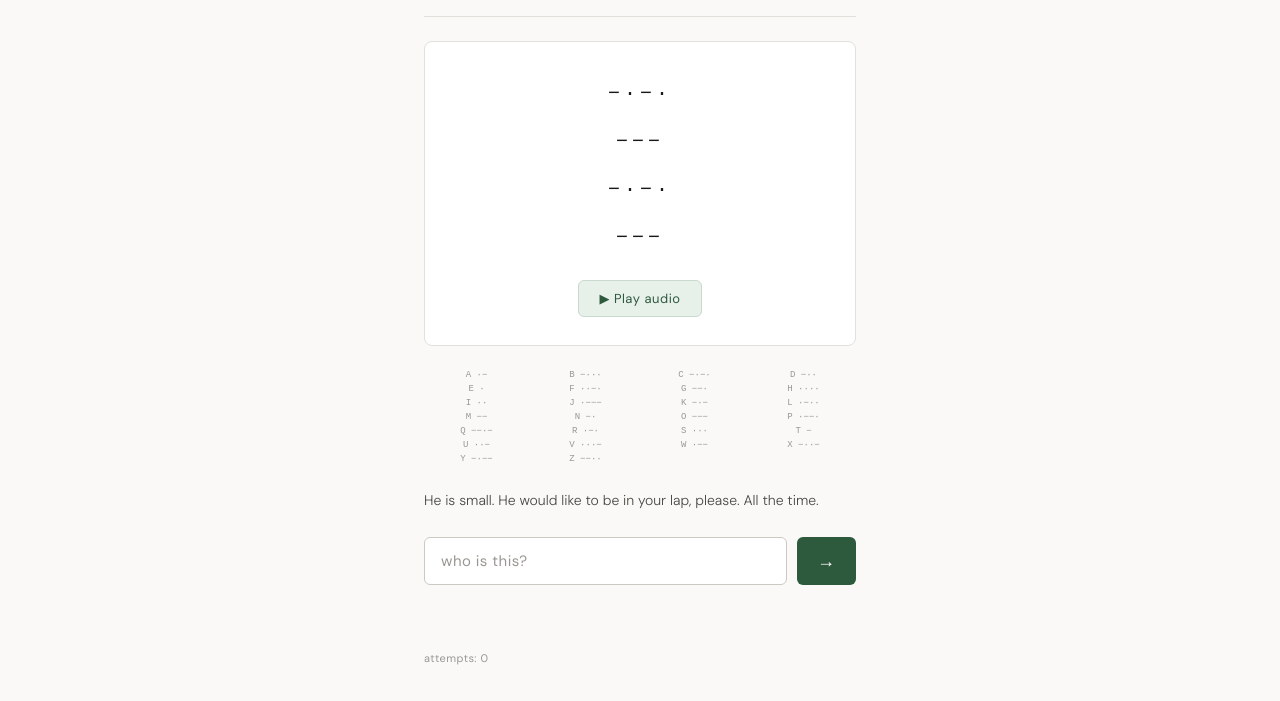
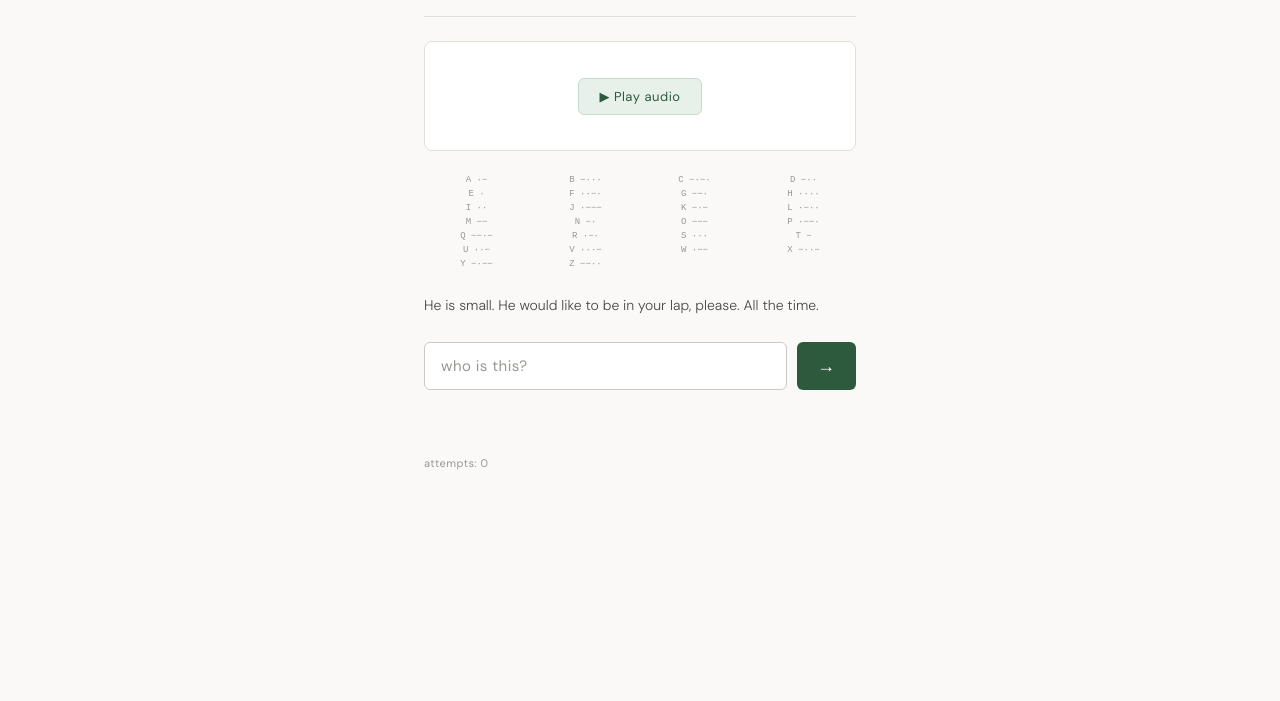
Before and after one commit to preoccupied-alan/weddinggame, a plain HTML site: page puzzles/level3.html in a window 1280 px wide. Shown: the part 209-910 px from the top of the page. After the commit the page ends 800 px from the top, so only its background shows below. Drawn offline with Linux system fonts and the light colour scheme.

Commit message:
Refactor level3.html by removing Morse clues
Removed Morse code clues and updated hint text.

```diff
--- a/puzzles/level3.html
+++ b/puzzles/level3.html
@@ -31,12 +31,6 @@
   <div class="rule"></div>
 
   <div class="clue" style="flex-direction:column;gap:18px;">
-    <div class="morse">
-      −·−·<br>
-      −−−<br>
-      −·−·<br>
-      −−−
-    </div>
     <button class="play-btn" id="play-btn">▶ Play audio</button>
   </div>
 
@@ -84,7 +78,7 @@ document.getElementById('play-btn').addEventListener('click', () => {
 
 setupPuzzle({
   answer: 'coco',
-  hint: 'Listening is helpful but not strictly necessary',
+  hint: 'Listening is helpful',
   onSuccess: () => { window.location.href = 'level4.html'; }
 });
 </script>
```
